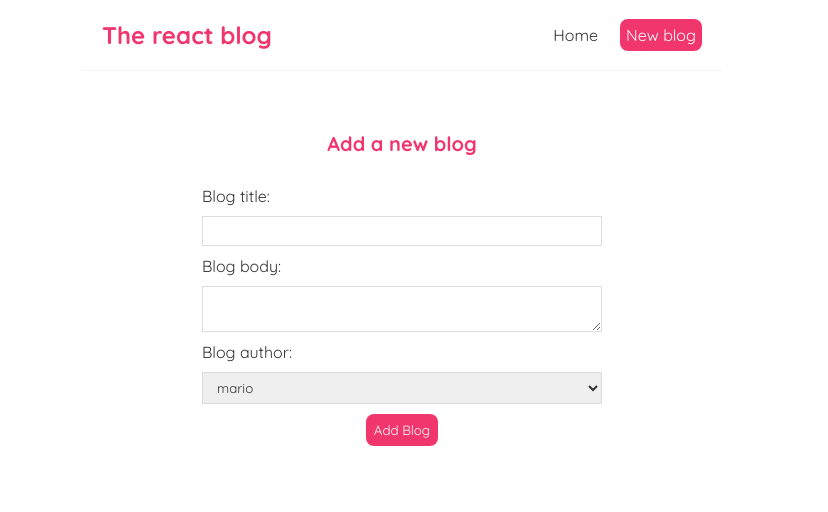
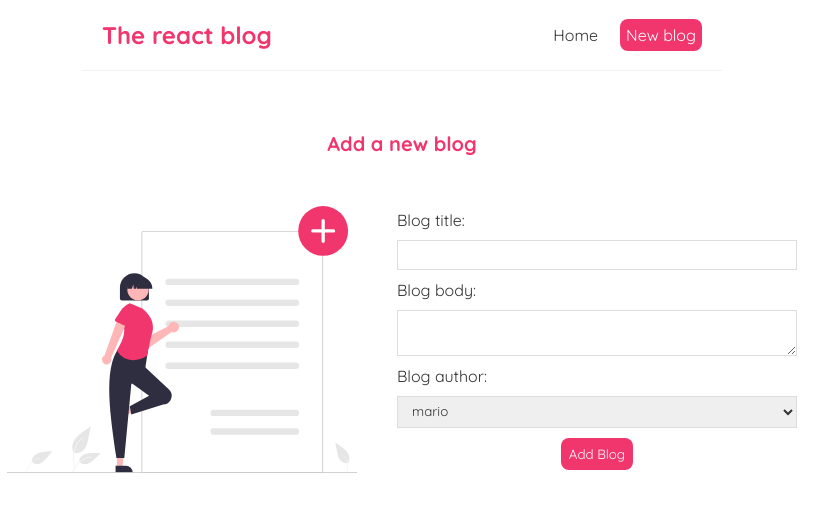
Before and after one commit to HajarAitAbdielmomin/react-blog-app, a React (Create React App) app: page /create in a window 1280 px wide. Shown: the top 512 px of the page, without its empty margins (238-1066 px from the left). Built offline with nearby package versions, Linux system fonts and the light colour scheme.

Commit message:
refactor : add image the form creation page and the notfound pae as well

```diff
--- a/src/BlogList.js
+++ b/src/BlogList.js
@@ -11,6 +11,7 @@ const BlogList = (props) => {
                     <h2>{blog.title}</h2>
                     <p>Written by {blog.author}</p>
                     </Link>
+
                 </div>
             ))}
 
--- a/src/Create.js
+++ b/src/Create.js
@@ -26,8 +26,50 @@ const Create = () => {
     }, 1000);
     }
     return (
+
         <div className="create">
-            <h2>Add a new blog</h2>
+            <h2 style={{textAlign: 'center', marginBottom: '30px'}}>Add a new blog</h2>
+            <div
+                className="create-container"
+                style={{
+                    display: 'flex',
+                    gap: '40px',
+                    alignItems: 'center',
+                    justifyContent: 'center',
+                    padding: '20px'
+                }}
+            >
+                {/* Image Section */}
+                <div
+                    className="image-section"
+                    style={{
+                        flex: '0 0 350px',
+                        display: 'flex',
+                        justifyContent: 'center',
+                        alignItems: 'center'
+                    }}
+                >
+                    <img
+                        src="/newentry.svg"
+                        alt="New entry"
+                        style={{
+                            width: '100%',
+                            maxWidth: '350px',
+                            height: 'auto'
+                        }}
+                    />
+                </div>
+
+                {/* Form Section */}
+                <div
+                    className="form-section"
+                    style={{
+                        flex: '0 0 400px',
+                        display: 'flex',
+                        flexDirection: 'column',
+                        justifyContent: 'center'
+                    }}
+                >
                     <form onSubmit={handleSubmit}>
                         <label>Blog title:</label>
                         <input
@@ -57,6 +99,8 @@ const Create = () => {
                         {isPending && <button disabled>Adding Blog. . .</button>}
                     </form>
                 </div>
+            </div>
+        </div>
     );
 }
 export default Create;
--- a/src/NotFound.js
+++ b/src/NotFound.js
@@ -4,9 +4,9 @@ const NotFound = () => {
     return(
         <div className="not-found">
             <h2>Sorry</h2>
-            <br />
             <p>That page cannot be found</p>
-            <br />
+            <img src="/notfound.svg" alt="Not Found"/>
+            <br/><br/>
             <Link to="/">Back to the homepage . . .</Link>
         </div>
     );
```
Also changed, not shown: public/newentry.svg (added), public/notfound.svg (added). Lines whose indentation alone changed are shown as unchanged.
